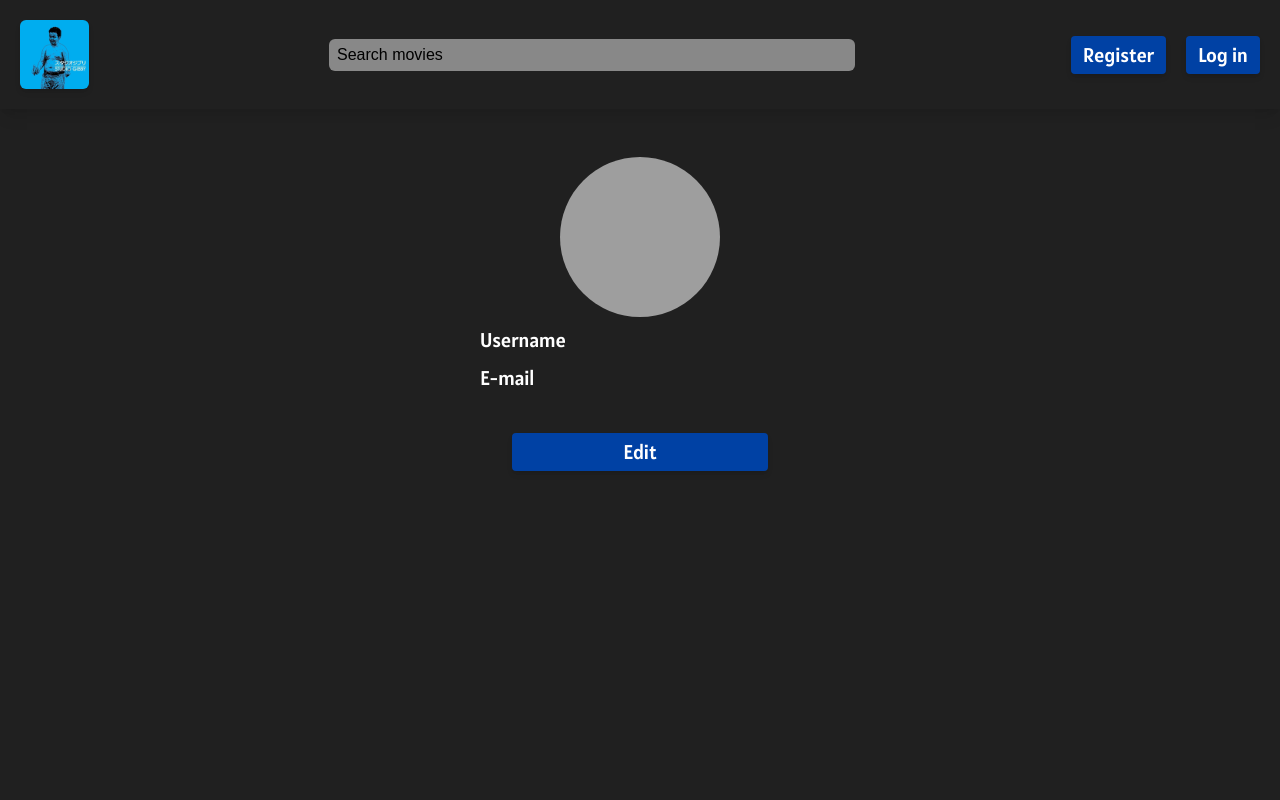
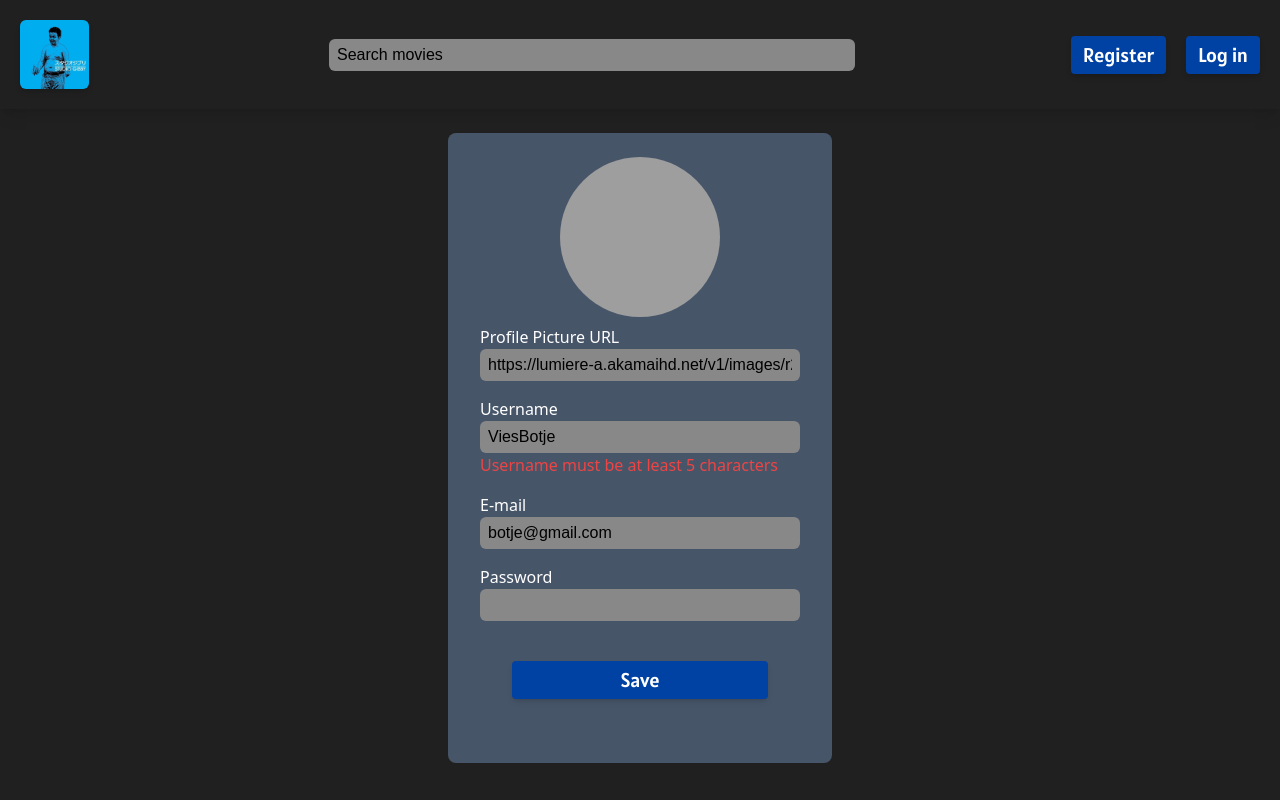
Before and after one commit to Team-Drop-Database/MovieMasters-fe, a Next.js app: page /profile in a window 1280 px wide. Both pictures are taken after a click on the element "Edit". Built offline with nearby package versions, Linux system fonts and the light colour scheme; grey boxes are pictures that could not be loaded; a web font is replaced by a local one.

Commit message:
Added edit part
Still need to change the error message

```diff
--- a/src/app/(pages)/profile/page.tsx
+++ b/src/app/(pages)/profile/page.tsx
@@ -1,36 +1,136 @@
 "use client";
 
 import {Button} from "@/components/generic/Button";
+import {useState} from "react";
 
 export default function Profile() {
-  const profilePictureURL = "https://lumiere-a.akamaihd.net/v1/images/r2-d2-main_f315b094.jpeg?" +
-    "region=273%2C0%2C951%2C536"; // TODO: Make this so it takes the url from the user.
+  const [isEditing, setIsEditing] = useState(false)
+  const [profileData, setProfileData] = useState({
+    profilePictureURL: "https://lumiere-a.akamaihd.net/v1/images/r2-d2-main_f315b094.jpeg?" +
+      "region=273%2C0%2C951%2C536",
+    username: "ViesBotje",
+    email: "botje@gmail.com",
+    password: "password123"
+  }); // TODO: Make this so it takes everything from the user.
+  const [isSaveDisabled, setIsSaveDisabled] = useState(false);
+
+  // eslint-disable-next-line @typescript-eslint/ban-ts-comment
+  // @ts-expect-error
+  const handleInputChange = (e) => {
+    const { name, value } = e.target;
+    setProfileData((prevData) => ({ ...prevData, [name]: value }));
+
+    if ((name === "username" && value.length < 5) || (name === "password" && value.length < 8 )) {
+      setIsSaveDisabled(true)
+    } else {
+      const isInvalid =
+        (name !== "username" && profileData.username.length < 5) ||
+        (name !== "password" && profileData.password.length < 8);
+      setIsSaveDisabled(isInvalid);
+    }
+  };
+
+  const toggleEditMode = () => {
+    if (isEditing) {
+      if (isSaveDisabled) {
+        alert("Please make sure username is minimal 5 characters and password is minimal 8 long.")
+        return;
+      }
+      console.log("Saved profile data:", profileData);
+    }
+    setIsEditing(!isEditing);
+  };
 
   return (
     <div className="flex justify-center">
-      <div className="w-full max-w-sm p-6 rounded-lg mt-6">
+      <div className="w-full max-w-sm p-6 rounded-lg mt-6 bg-slate-600">
         <div className="flex justify-center items-center">
           <img
-            src={profilePictureURL}
+            src={profileData.profilePictureURL}
             alt="Profile picture"
             className="w-40 h-40 object-cover rounded-full"
           />
         </div>
-        {/* Using img over Image because for Image a config would be needed for all domains */}
-        {/* eslint-disable-next-line @next/next/no-img-element */}
-        <p className="m-2">
-          Username
-        </p>
-        <p className="m-2">
-          E-mail
-        </p>
+        {isEditing ? (
+          <div className="m-2">
+            <label className="block text-m font-medium">
+              Profile Picture URL
+            </label>
+            <input
+              type="text"
+              name="profilePictureURL"
+              value={profileData.profilePictureURL}
+              onChange={handleInputChange}
+              className="outline-none placeholder-black py-1 px-2 h-fit rounded-md text-black bg-light_grey
+                         hover:bg-light_grey_active hover:duration-300 hover:cursor-text
+                         font-[family-name:var(--font-jura)] w-full"
+            />
+            <label className="block text-m font-medium mt-4">
+              Username
+            </label>
+            <input
+              type="text"
+              name="username"
+              minLength={5}
+              value={profileData.username}
+              onChange={handleInputChange}
+              className="outline-none placeholder-black py-1 px-2 h-fit rounded-md text-black bg-light_grey
+                         hover:bg-light_grey_active hover:duration-300 hover:cursor-text
+                         font-[family-name:var(--font-jura)] w-full"
+            />
+            <label className="block text-m text-red-500">
+              Username must be at least 5 characters
+            </label>
+            <label className="block text-m font-medium mt-4">
+              E-mail
+            </label>
+            <input
+              type="email"
+              name="email"
+              value={profileData.email}
+              onChange={handleInputChange}
+              className="outline-none placeholder-black py-1 px-2 h-fit rounded-md text-black bg-light_grey
+                         hover:bg-light_grey_active hover:duration-300 hover:cursor-text
+                         font-[family-name:var(--font-jura)] w-full"
+            />
+            <label className="block text-m font-medium mt-4">
+              Password
+            </label>
+            <input
+              type="password"
+              name="password"
+              minLength={8}
+              onChange={handleInputChange}
+              className="outline-none placeholder-black py-1 px-2 h-fit rounded-md text-black bg-light_grey
+                         hover:bg-light_grey_active hover:duration-300 hover:cursor-text
+                         font-[family-name:var(--font-jura)] w-full"
+            />
+          </div>
+        ) : (
+          <div>
+            <p className="m-2 text-center font-medium">
+              {profileData.username}
+            </p>
+            <p className="m-2 text-center font-medium">
+              {profileData.email}
+            </p>
+          </div>
+        )}
+        {/*/!* Using img over Image because for Image a config would be needed for all domains *!/*/}
+        {/*/!* eslint-disable-next-line @next/next/no-img-element *!/*/}
+        {/*<p className="m-2">*/}
+        {/*  {profileData.username}*/}
+        {/*</p>*/}
+        {/*<p className="m-2">*/}
+        {/*  {profileData.email}*/}
+        {/*</p>*/}
         <div className="m-10">
           <Button
-            text="Edit"
-            onClick={() => console.log("Change to textfields")}
+            text={isEditing ? "Save" : "Edit"}
+            onClick={toggleEditMode}
           />
         </div>
       </div>
     </div>
-  )
+  );
 }
```
